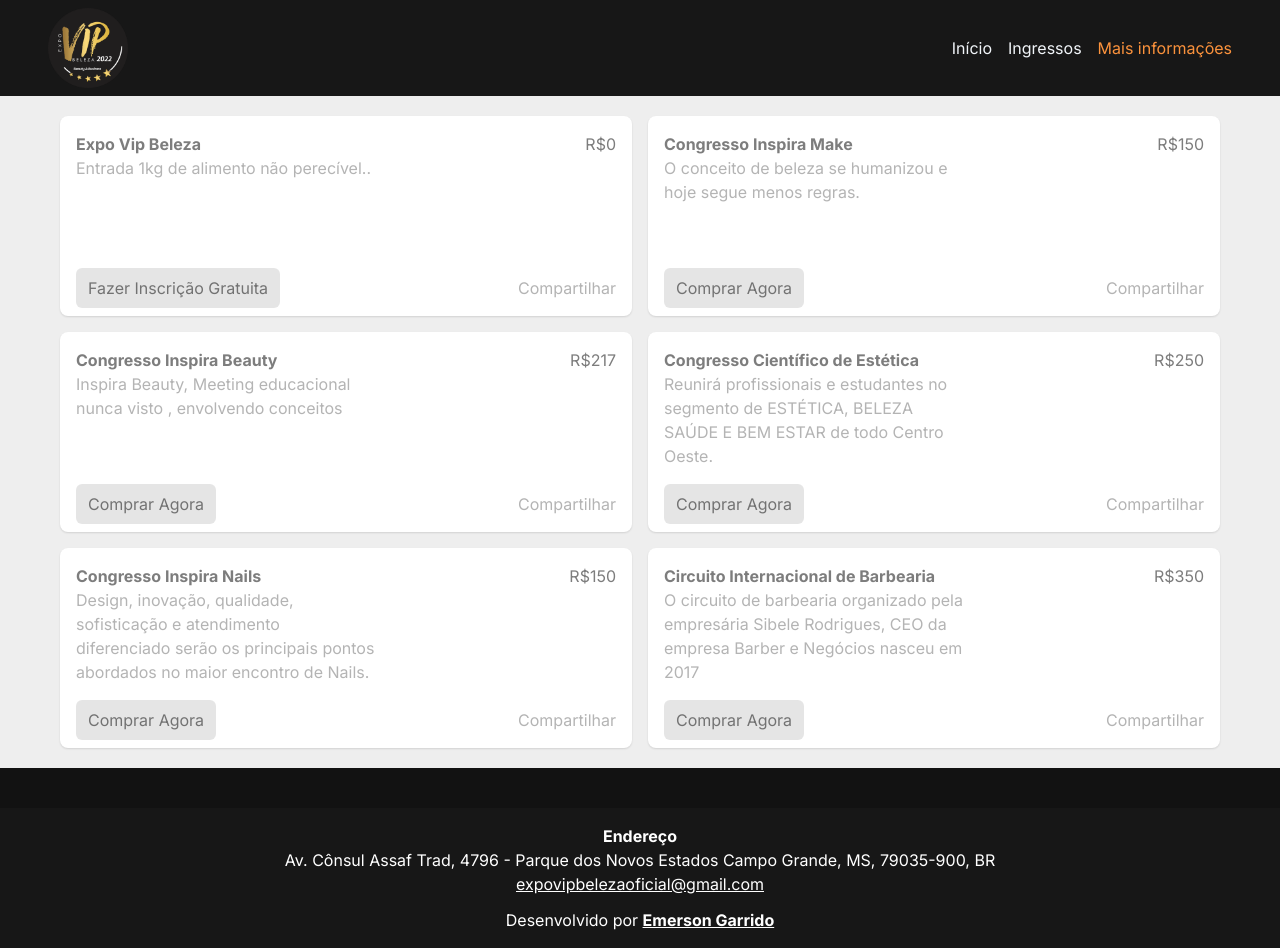
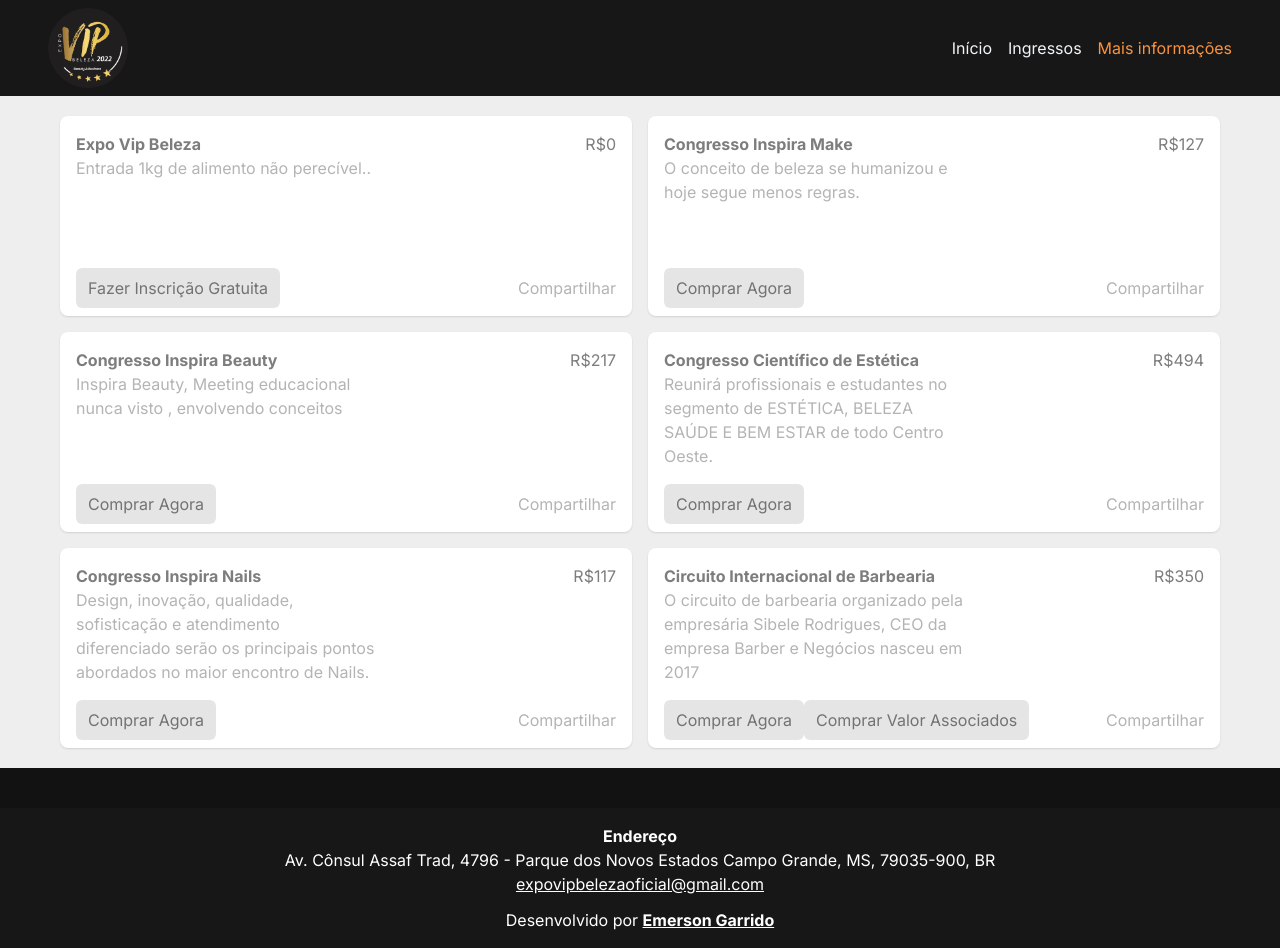
Before and after one commit to EmersonGarrido/simple-mercadopago-payments, a Next.js app: page /ingressos in a window 1280 px wide. Built offline with nearby package versions, Linux system fonts and the light colour scheme.

Commit message:
chore: update

```diff
--- a/src/components/CardProduct/index.tsx
+++ b/src/components/CardProduct/index.tsx
@@ -9,6 +9,7 @@
     url?: string;
     url_meia?: string;
     url_free?: string;
+    price_associados?: string;
   };
 }
 
@@ -63,6 +64,14 @@
                 Fazer Inscrição Gratuita
               </button>
             )}
+            {event.price_associados && (
+              <button
+                onClick={() => window.open(event.price_associados)}
+                className='text-[rgba(0,0,0,.5)] hover:bg-[#d0cfcf]/80 bg-[rgba(0,0,0,.1)] p-2 pl-3 pr-3 rounded-md'
+              >
+                Comprar Valor Associados
+              </button>
+            )}
             {/* {event.url_meia && (
               <button
                 onClick={() => window.open(event.url)}
--- a/src/components/Products/index.tsx
+++ b/src/components/Products/index.tsx
@@ -42,7 +42,7 @@
   {
     id: 3,
     title: 'Congresso Inspira Make',
-    price: 150.0,
+    price: 127.0,
     description: 'O conceito de beleza se humanizou e hoje segue menos regras.',
     full_description: `INSPIRA MAKE
     O conceito de beleza se humanizou e hoje segue menos regras e respeita mais a diversidade.
@@ -65,7 +65,7 @@
   {
     id: 5,
     title: 'Congresso Científico de Estética',
-    price: 250.0,
+    price: 494.00,
     description:
       'Reunirá profissionais e estudantes no segmento de ESTÉTICA, BELEZA SAÚDE E BEM ESTAR de todo Centro Oeste.',
     full_description: `Reunirá profissionais e estudantes no segmento de ESTÉTICA, BELEZA SAÚDE E BEM ESTAR de todo Centro Oeste com a finalidade de reciclagem de conhecimentos, através de conceitos científicos e inovadores.
@@ -79,7 +79,7 @@
   {
     id: 6,
     title: 'Congresso  Inspira Nails',
-    price: 150.0,
+    price: 117.0,
     description:
       'Design, inovação, qualidade,  sofisticação e atendimento diferenciado serão os principais pontos abordados no maior encontro de Nails.',
     full_description: `Design, inovação, qualidade,  sofisticação e atendimento diferenciado serão os principais pontos abordados no maior encontro de Nails de todo Centro Oeste.
@@ -92,7 +92,8 @@
   {
     id: 7,
     title: 'Circuito Internacional de Barbearia',
-    price: 350.0,
+    price: 350.0 ,
+    price_associados: 500.00,
     description:
       'O circuito  de barbearia organizado pela empresária Sibele Rodrigues, CEO da empresa Barber e Negócios nasceu em 2017',
     full_description: `O circuito  de barbearia organizado pela empresária Sibele Rodrigues, CEO da empresa Barber e Negócios nasceu em 2017, focado no crescimento de educação e negócios para profissionais Barbeiros de todo Centro Oeste.
```
